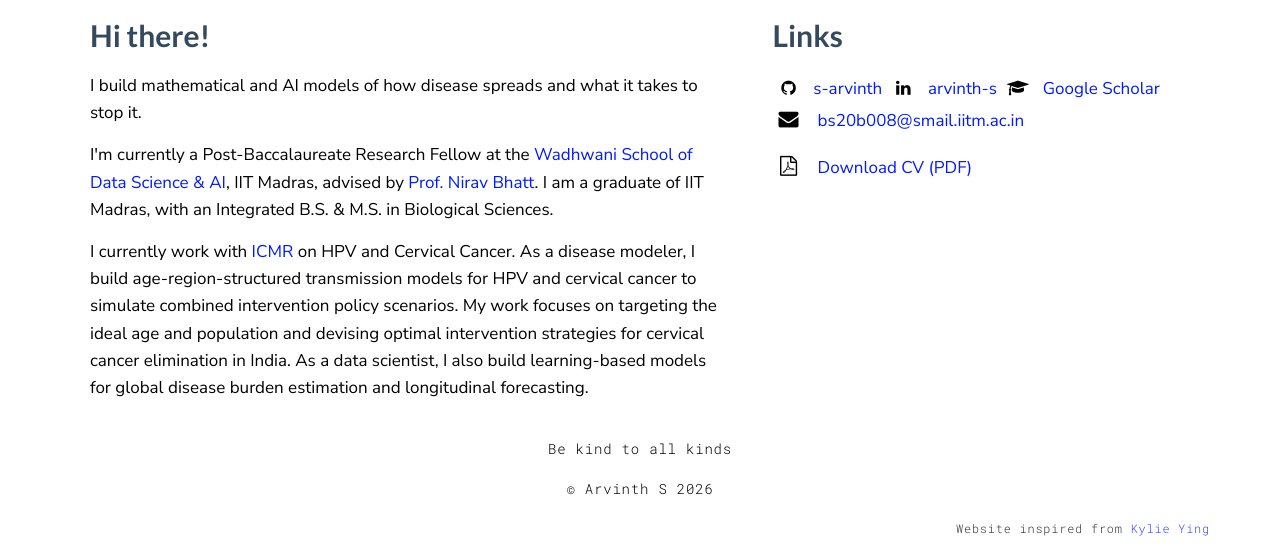
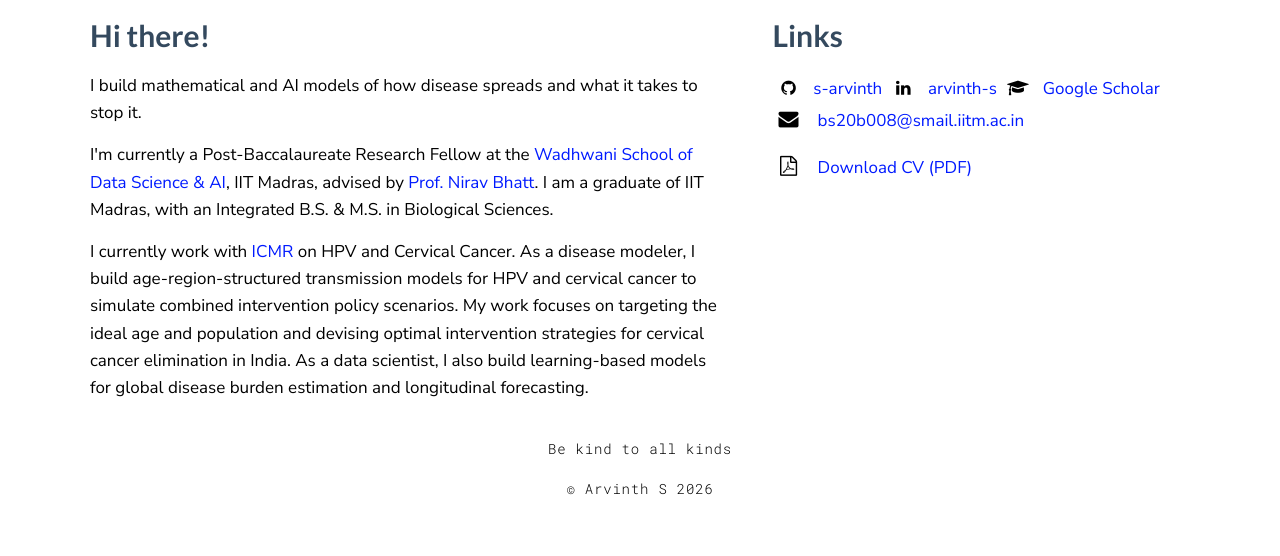
Before and after one commit to s-arvinth/s-arvinth.github.io, a Jekyll site: the page built from index.html, in a window 1280 px wide. Shown: the part 810-1366 px from the top of the page. Built offline with Jekyll 4.4.1, drawn with Linux system fonts in a browser that asks for light colours; after the commit the page ends 1326 px from its top, so only the background shows below that.

Commit message:
Remove footer credit line
Co-Authored-By: Claude Opus 5.5 <noreply@anthropic.com>
Claude-Session: https://claude.ai/code/session_01Y8dmztnJkNZeVXkYnpEJcV

```diff
--- a/_layouts/default.html
+++ b/_layouts/default.html
@@ -82,9 +82,6 @@
                 <div class="col-xs-12">
                     <p>© Arvinth S 2026</p>
                 </div>
-                <div class="col-xs-12 text-right">
-                    <p style="font-size: 0.85em; opacity: 0.8;">Website inspired from <a href="https://www.kylieying.com/" target="_blank" rel="noopener">Kylie Ying</a></p>
-                </div>
             </div>
         </div>
     </footer>
```
